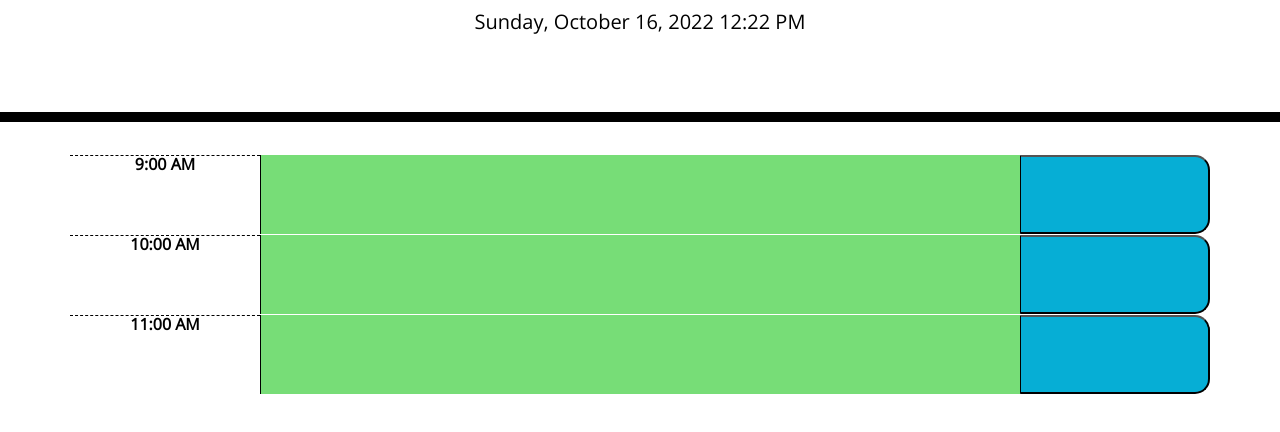
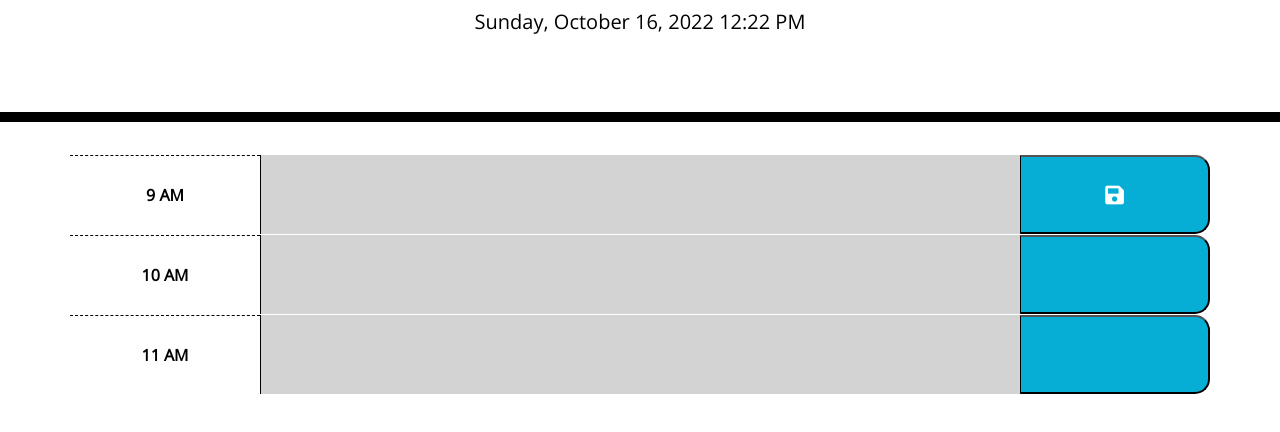
Before and after one commit to ykuang321/Work-Day-Schduler, a plain HTML site: page index.html in a window 1280 px wide. Shown: the part 182-614 px from the top of the page. Drawn offline with nearby package versions, Linux system fonts and the light colour scheme.

Commit message:
add timeblock in html, add function to script, and modified css

```diff
--- a/assets/script.js
+++ b/assets/script.js
@@ -1,27 +1,39 @@
 var currentDay = document.getElementById('currentDay');
 var timeBlockHour = document.getElementsByClassName('hour');
-var saveEvent = document.getElementsByClassName('saveBtn');
+var currentHour = moment().format('H');
 var displayEventColor = document.getElementsByClassName('description');
-
-var currentHour = moment().format('H');
 
 //display current day/time in header
 setInterval(() => {
   currentDay.textContent = moment().format('LLLL');
 }, 1000);
 
-//for loop to compare current time with standard business hours and then display color based on result
+//for loop to compare the current hour with standard business hours and then display color based on result
 for (var i=0; i<timeBlockHour.length; i++){
 
-  if(currentHour > timeBlockHour[i].dataset['number']){
+  //convert string to int for comparison
+  var compCurrentHour = parseInt(currentHour);
+  var compTableHour = parseInt(timeBlockHour[i].dataset['number']);
+
+  if(compCurrentHour > compTableHour){
     displayEventColor[i].classList.add("past");
   }
 
-  else if(currentHour === timeBlockHour[i].dataset['number']){
+  else if(compCurrentHour === compTableHour){
     displayEventColor[i].classList.add("present");
   }
 
-  else if(currentHour < timeBlockHour[i].dataset['number']){
+  else if(compCurrentHour < compTableHour){
     displayEventColor[i].classList.add("future");
   }
 };
+
+//add event listener
+$(".saveBtn").on("click", function(){
+
+var textInput = $(this).find(".description");
+console.log(textInput);
+var test = textInput.val();
+console.log(test);
+
+});
--- a/assets/style.css
+++ b/assets/style.css
@@ -40,6 +40,9 @@ textarea{
   background-color: #ffffff;
   color: #000000;
   border-top: 1px dashed #000000;
+  display: flex;
+  justify-content: center;
+  align-items: center;
 }
 
 .past {
--- a/index.html
+++ b/index.html
@@ -31,25 +31,23 @@
     <div class="container">
       <!-- Timeblocks go here -->
 
-
       <div class="time-block">
 
+        <div class="row">
+          <div class="hour col-2 font-weight-bold" data-number="9">9 AM</div>
+          <textarea class ="description col-8" name="user"></textarea>
+          <button class="saveBtn col-2 fa fa-save fa-lg"></button>
+        </div>
 
         <div class="row">
-          <div class="hour col-2 font-weight-bold" data-number="6">9:00 AM</div>
-          <textarea class="description col-8"></textarea>
+          <div class="hour col-2 font-weight-bold" data-number="10">10 AM</div>
+          <textarea class ="description col-8" name="user"></textarea>
           <button class="col-2 saveBtn"></button>
         </div>
 
         <div class="row">
-          <div class="hour col-2 font-weight-bold" data-number="7">10:00 AM</div>
-          <textarea class="description col-8"></textarea>
-          <button class="col-2 saveBtn"></button>
-        </div>
-
-        <div class="row">
-          <div class="hour col-2 font-weight-bold" data-number="8">11:00 AM</div>
-          <textarea class="description col-8"></textarea>
+          <div class="hour col-2 font-weight-bold" data-number="11">11 AM</div>
+          <textarea class ="description col-8" name="user"></textarea>
           <button class="col-2 saveBtn"></button>
         </div>
 
```
